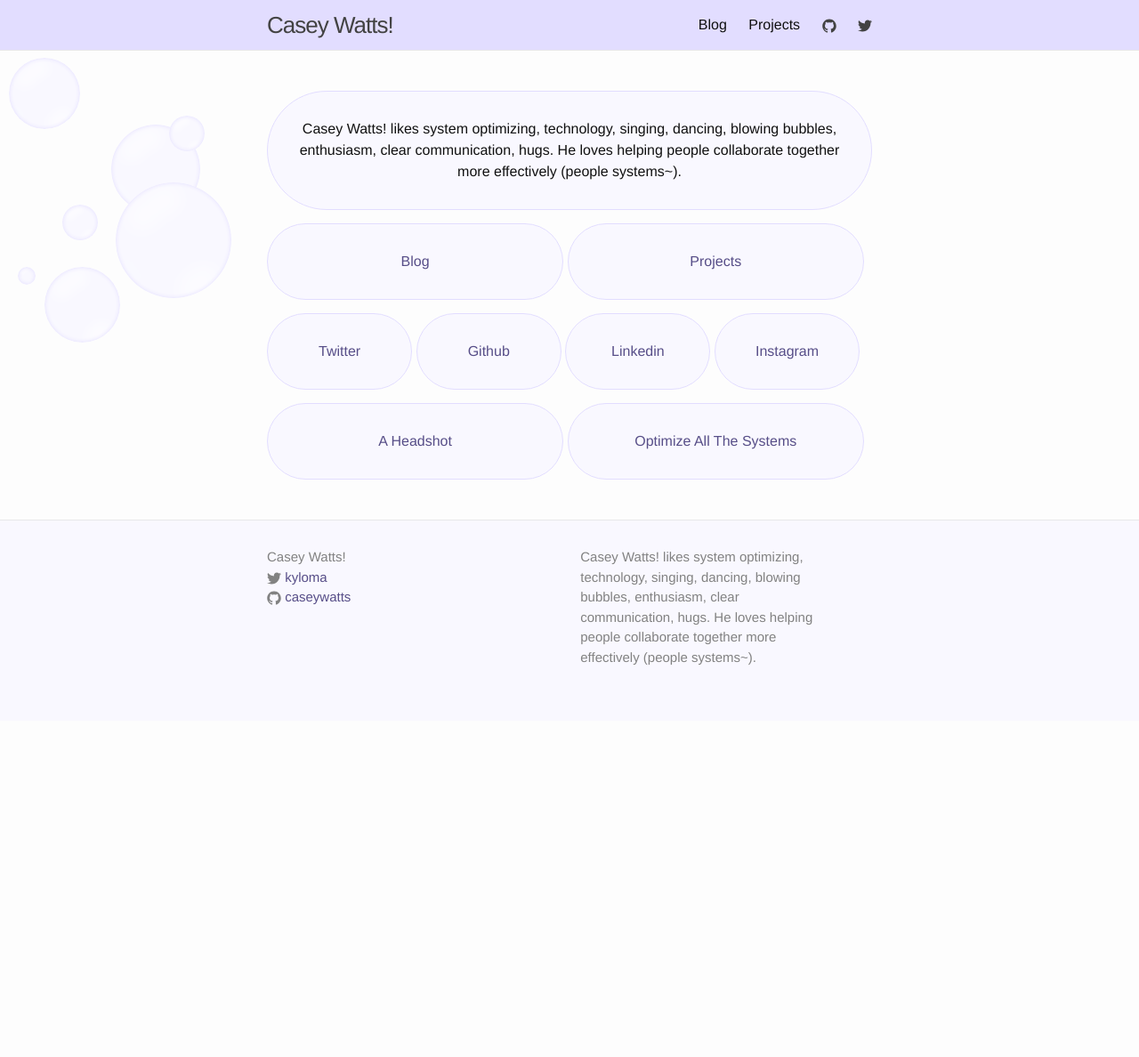
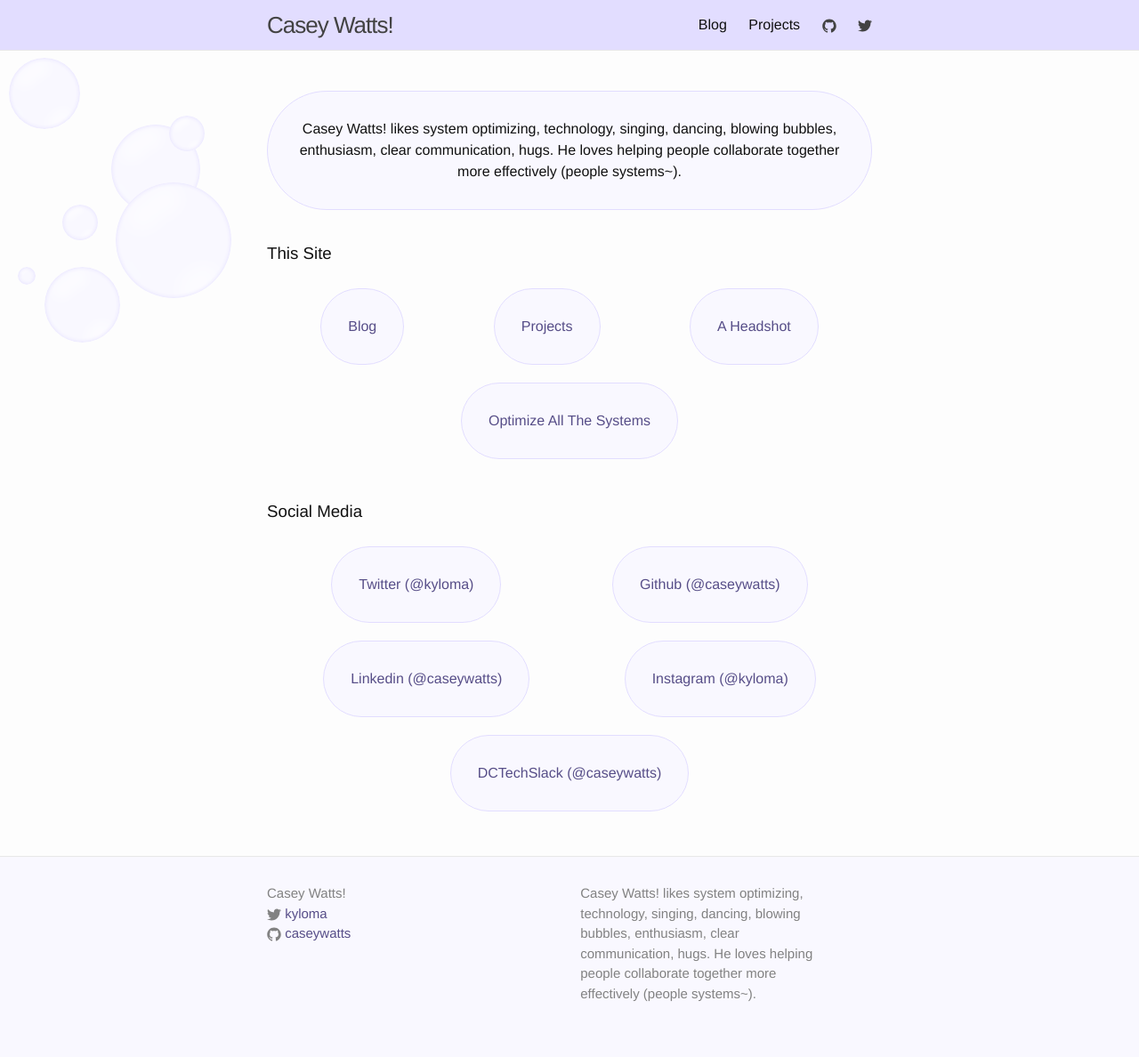
Before and after one commit to caseywatts/caseywatts.github.io, a Jekyll site: the page built from index.html, in a window 1280 px wide. Shown: the whole page at 89% size. Built offline with Jekyll 4.4.1, drawn with Linux system fonts in a browser that asks for light colours; before the commit the page ends 900 px from its top, so only the background shows below that.

Commit message:
add main page link bubbles / flexbox

```diff
--- a/_sass/_custom.scss
+++ b/_sass/_custom.scss
@@ -116,3 +116,21 @@ h2, h3, h4 {
   display: inline-block;
   width: 24%;
 }
+
+.some-section {
+  margin: 10px;
+  display: flex;
+  flex-wrap: wrap;
+  justify-content: space-around;
+}
+
+
+.bubble-link {
+  margin: 10px;
+  background-color: $bubble-color-accent;
+  border: 1px solid $bubble-color-primary;
+  border-radius: 100px;
+  padding: 30px;
+  text-align: center;
+  flex:1;
+}
--- a/index.html
+++ b/index.html
@@ -4,28 +4,39 @@ layout: default
 
 <div class="home">
   <p class="description-well">{{ site.description }}</p>
+  <h3>This Site</h3>
+  <div class="some-section">
     <a href="/blog.html">
-    <p class="description-well-half">Blog</p>
+      <p class="bubble-link">Blog</p>
     </a>
     <a href="/projects.html">
-    <p class="description-well-half">Projects</p>
+      <p class="bubble-link">Projects</p>
     </a>
+    <a href="http://www.caseywatts.com/headshot.jpg">
+      <p class="bubble-link">A Headshot</p>
+    </a>
+    <a href="http://www.caseywatts.com/optimize.jpg">
+      <p class="bubble-link">Optimize All The Systems</p>
+    </a>
+  </div>
+  <h3>Social Media</h3>
+  <div class="some-section">
     <a href="http://twitter.com/kyloma">
-    <p class="description-well-quarter">Twitter</p>
+      <span class="icon  icon--github"></span>
+      <p class="bubble-link">Twitter (@kyloma)</p>
     </a>
     <a href="http://github.com/caseywatts">
-    <p class="description-well-quarter">Github</p>
+      <span class="icon  icon--github"></span>
+      <p class="bubble-link">Github (@caseywatts)</p>
     </a>
     <a href="https://www.linkedin.com/in/caseywatts">
-    <p class="description-well-quarter">Linkedin</p>
+      <p class="bubble-link">Linkedin (@caseywatts)</p>
     </a>
     <a href="https://www.instagram.com/kyloma/">
-    <p class="description-well-quarter">Instagram</p>
+      <p class="bubble-link">Instagram (@kyloma)</p>
     </a>
-  <a href="http://www.caseywatts.com/headshot.jpg">
-    <p class="description-well-half">A Headshot</p>
-  </a>
-  <a href="http://www.caseywatts.com/optimize.jpg">
-    <p class="description-well-half">Optimize All The Systems</p>
+    <a href="http://dctechslack.herokuapp.com/">
+      <p class="bubble-link">DCTechSlack (@caseywatts)</p>
     </a>
   </div>
+</div>
```
Lines whose indentation alone changed are shown as unchanged.
